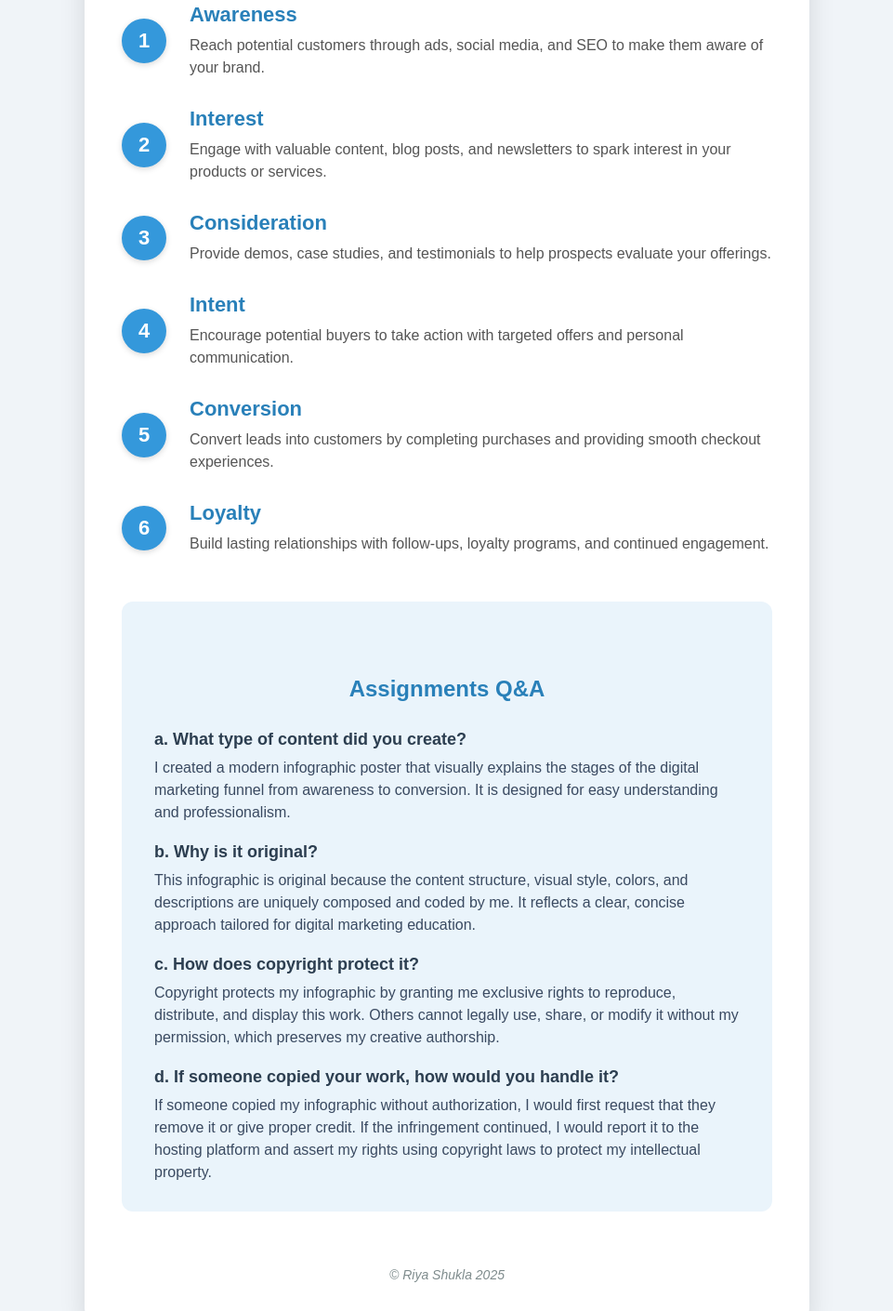
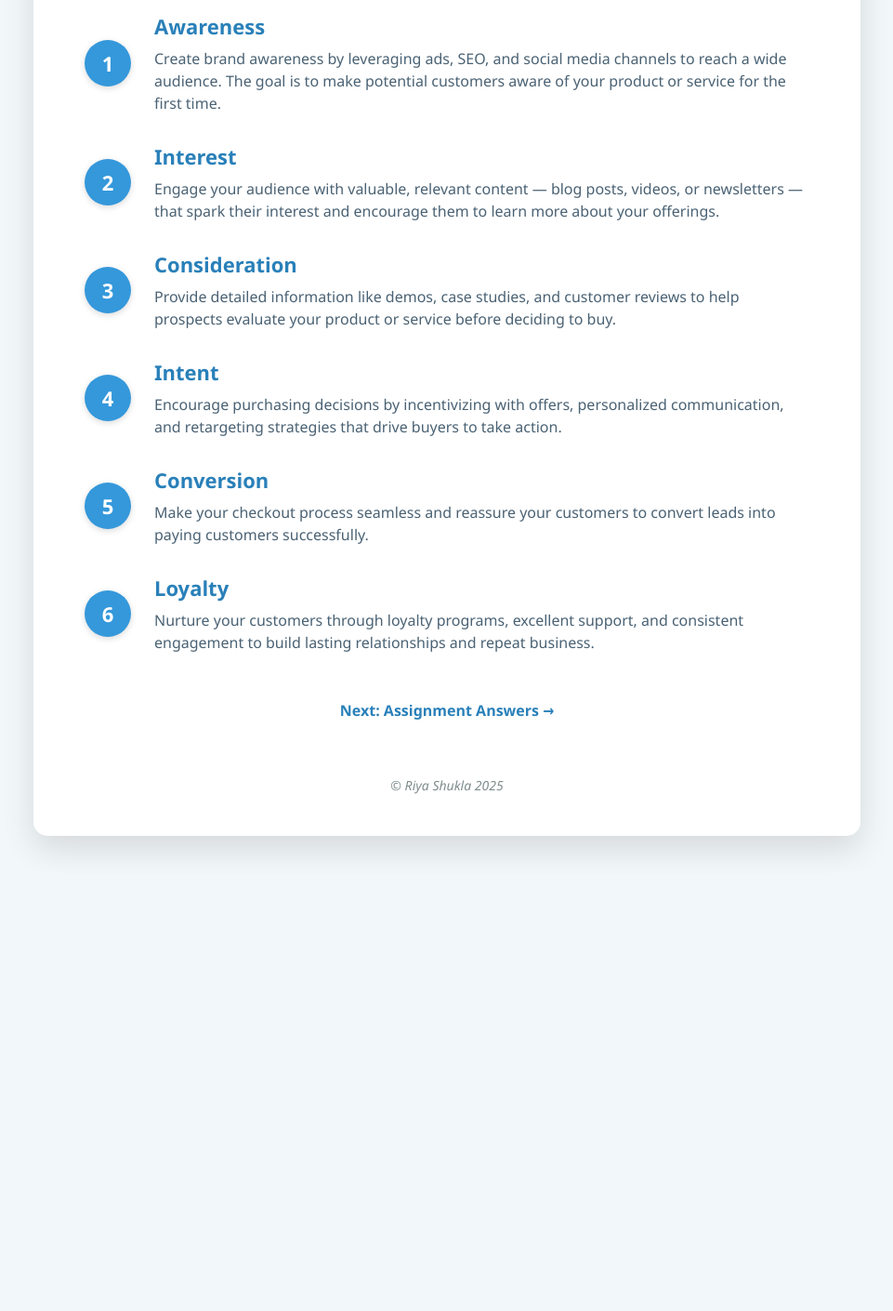
Before and after one commit to riyaashukla/DM-assignment-, a plain HTML site: page index.html in a window 1280 px wide. Shown: the part 217-1627 px from the top of the page at 93% size, without its empty margins (159-1120 px from the left). After the commit the page ends 1156 px from the top, so only its background shows below. Drawn offline with Linux system fonts and the light colour scheme.

Commit message:
index.html

```diff
--- a/index.html
+++ b/index.html
@@ -3,34 +3,35 @@
 <head>
 <meta charset="UTF-8" />
 <meta name="viewport" content="width=device-width, initial-scale=1" />
-<title>Digital Marketing Funnel Infographic & Answers</title>
+<title>Digital Marketing Funnel - Infographic</title>
 <style>
   body {
-    font-family: 'Arial', sans-serif;
-    background: #f0f4f8;
+    font-family: 'Segoe UI', Tahoma, Geneva, Verdana, sans-serif;
+    background: #f2f7fa;
     margin: 0; padding: 40px;
-    color: #333;
+    color: #34495e;
   }
   .container {
-    max-width: 700px;
+    max-width: 780px;
     margin: auto;
     background: #ffffff;
-    padding: 40px;
-    border-radius: 12px;
-    box-shadow: 0 12px 28px rgba(0,0,0,0.12);
-  }
-  h1, h2 {
-    color: #2c3e50;
-    text-align: center;
-    font-weight: 700;
+    padding: 45px 55px;
+    border-radius: 15px;
+    box-shadow: 0 14px 35px rgba(0,0,0,0.12);
   }
   h1 {
-    margin-bottom: 20px;
+    text-align: center;
+    color: #2c3e50;
+    font-weight: 800;
+    font-size: 36px;
+    margin-bottom: 10px;
   }
-  h2 {
-    margin-top: 50px;
-    margin-bottom: 30px;
-    color: #2980b9;
+  .subheading {
+    text-align: center;
+    font-size: 16px;
+    color: #7f8c8d;
+    margin-bottom: 40px;
+    font-style: italic;
   }
   .step {
     display: flex;
@@ -40,49 +41,45 @@
   .icon-circle {
     background: #3498db;
     color: white;
+    width: 50px;
+    height: 50px;
     font-weight: 700;
     font-size: 22px;
-    width: 48px;
-    height: 48px;
     border-radius: 50%;
+    flex-shrink: 0;
     display: flex;
+    align-items: center;
     justify-content: center;
-    align-items: center;
-    flex-shrink: 0;
+    box-shadow: 0 2px 7px rgba(0,0,0,0.15);
     margin-right: 25px;
-    box-shadow: 0 2px 6px rgba(0,0,0,0.15);
   }
   .step-content {
     flex-grow: 1;
   }
   .step-title {
     font-size: 22px;
-    font-weight: 600;
+    font-weight: 700;
+    color: #2980b9;
     margin-bottom: 8px;
-    color: #2980b9;
   }
   .step-text {
     font-size: 16px;
-    color: #555;
+    color: #4a6274;
     line-height: 1.5;
   }
-  .qa-section {
-    background: #eaf4fb;
+  nav {
+    text-align: center;
     margin-top: 50px;
-    border-radius: 12px;
-    padding: 30px 35px;
-    color: #2c3e50;
   }
-  .question {
-    font-weight: 700;
-    font-size: 18px;
-    margin-top: 20px;
+  nav a {
+    text-decoration: none;
+    font-weight: 600;
+    font-size: 16px;
+    margin: 0 18px;
+    color: #2980b9;
   }
-  .answer {
-    font-size: 16px;
-    margin-top: 8px;
-    line-height: 1.5;
-    color: #3a4a61;
+  nav a:hover {
+    text-decoration: underline;
   }
   footer {
     margin-top: 60px;
@@ -91,71 +88,68 @@
     text-align: center;
     font-style: italic;
   }
+  @media (max-width: 700px) {
+    .step {
+      flex-direction: column;
+      align-items: flex-start;
+    }
+    .icon-circle {
+      margin-bottom: 10px;
+    }
+  }
 </style>
 </head>
 <body>
   <div class="container">
     <h1>Digital Marketing Funnel</h1>
-    <h3 style="text-align:center; color:#555; margin-bottom:40px;">From Awareness to Conversion</h3>
+    <div class="subheading">Understanding the Path from Awareness to Customer Loyalty</div>
 
     <div class="step">
       <div class="icon-circle">1</div>
       <div class="step-content">
         <div class="step-title">Awareness</div>
-        <div class="step-text">Reach potential customers through ads, social media, and SEO to make them aware of your brand.</div>
+        <div class="step-text">Create brand awareness by leveraging ads, SEO, and social media channels to reach a wide audience. The goal is to make potential customers aware of your product or service for the first time.</div>
       </div>
     </div>
     <div class="step">
       <div class="icon-circle">2</div>
       <div class="step-content">
         <div class="step-title">Interest</div>
-        <div class="step-text">Engage with valuable content, blog posts, and newsletters to spark interest in your products or services.</div>
+        <div class="step-text">Engage your audience with valuable, relevant content — blog posts, videos, or newsletters — that spark their interest and encourage them to learn more about your offerings.</div>
       </div>
     </div>
     <div class="step">
       <div class="icon-circle">3</div>
       <div class="step-content">
         <div class="step-title">Consideration</div>
-        <div class="step-text">Provide demos, case studies, and testimonials to help prospects evaluate your offerings.</div>
+        <div class="step-text">Provide detailed information like demos, case studies, and customer reviews to help prospects evaluate your product or service before deciding to buy.</div>
       </div>
     </div>
     <div class="step">
       <div class="icon-circle">4</div>
       <div class="step-content">
         <div class="step-title">Intent</div>
-        <div class="step-text">Encourage potential buyers to take action with targeted offers and personal communication.</div>
+        <div class="step-text">Encourage purchasing decisions by incentivizing with offers, personalized communication, and retargeting strategies that drive buyers to take action.</div>
       </div>
     </div>
     <div class="step">
       <div class="icon-circle">5</div>
       <div class="step-content">
         <div class="step-title">Conversion</div>
-        <div class="step-text">Convert leads into customers by completing purchases and providing smooth checkout experiences.</div>
+        <div class="step-text">Make your checkout process seamless and reassure your customers to convert leads into paying customers successfully.</div>
       </div>
     </div>
     <div class="step">
       <div class="icon-circle">6</div>
       <div class="step-content">
         <div class="step-title">Loyalty</div>
-        <div class="step-text">Build lasting relationships with follow-ups, loyalty programs, and continued engagement.</div>
+        <div class="step-text">Nurture your customers through loyalty programs, excellent support, and consistent engagement to build lasting relationships and repeat business.</div>
       </div>
     </div>
 
-    <div class="qa-section">
-      <h2>Assignments Q&A</h2>
-      <div class="question">a. What type of content did you create?</div>
-      <div class="answer">I created a modern infographic poster that visually explains the stages of the digital marketing funnel from awareness to conversion. It is designed for easy understanding and professionalism.</div>
-
-      <div class="question">b. Why is it original?</div>
-      <div class="answer">This infographic is original because the content structure, visual style, colors, and descriptions are uniquely composed and coded by me. It reflects a clear, concise approach tailored for digital marketing education.</div>
-
-      <div class="question">c. How does copyright protect it?</div>
-      <div class="answer">Copyright protects my infographic by granting me exclusive rights to reproduce, distribute, and display this work. Others cannot legally use, share, or modify it without my permission, which preserves my creative authorship.</div>
-
-      <div class="question">d. If someone copied your work, how would you handle it?</div>
-      <div class="answer">If someone copied my infographic without authorization, I would first request that they remove it or give proper credit. If the infringement continued, I would report it to the hosting platform and assert my rights using copyright laws to protect my intellectual property.</div>
-    </div>
-
+    <nav>
+      <a href="answers.html">Next: Assignment Answers →</a>
+    </nav>
     <footer>© Riya Shukla 2025</footer>
   </div>
 </body>
```
